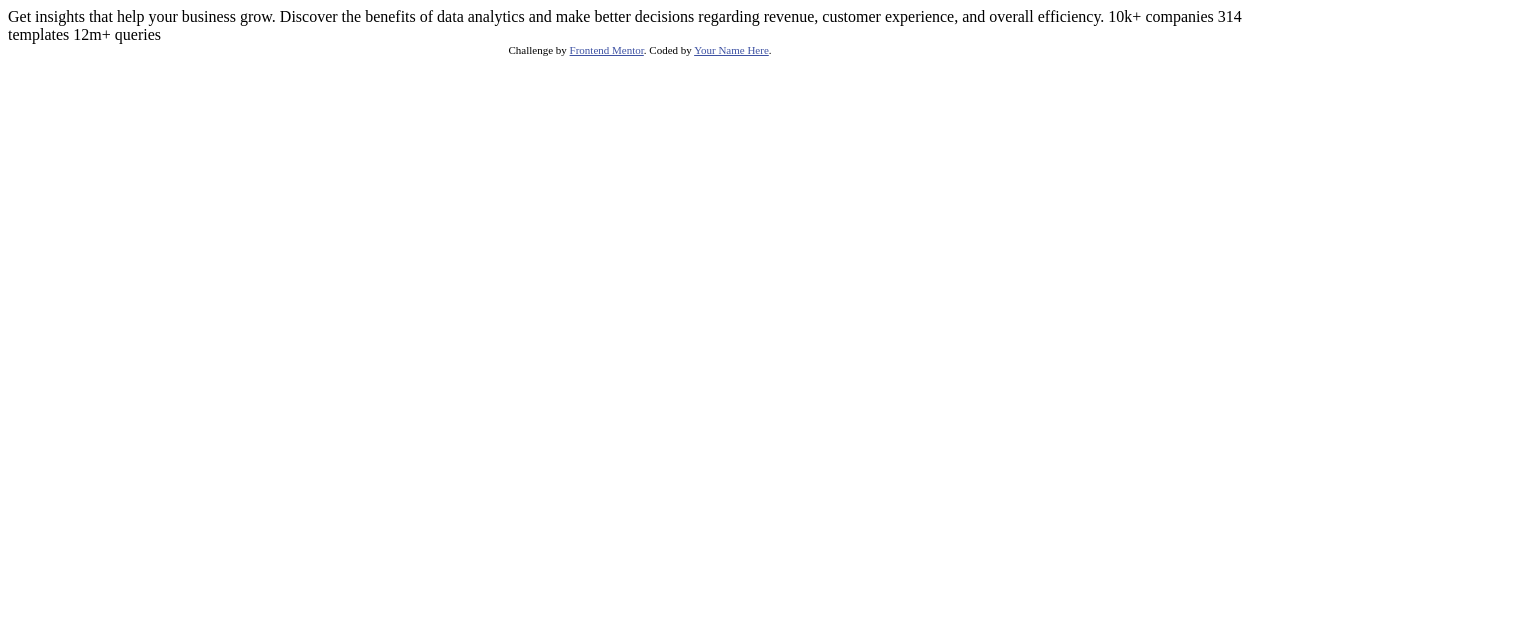
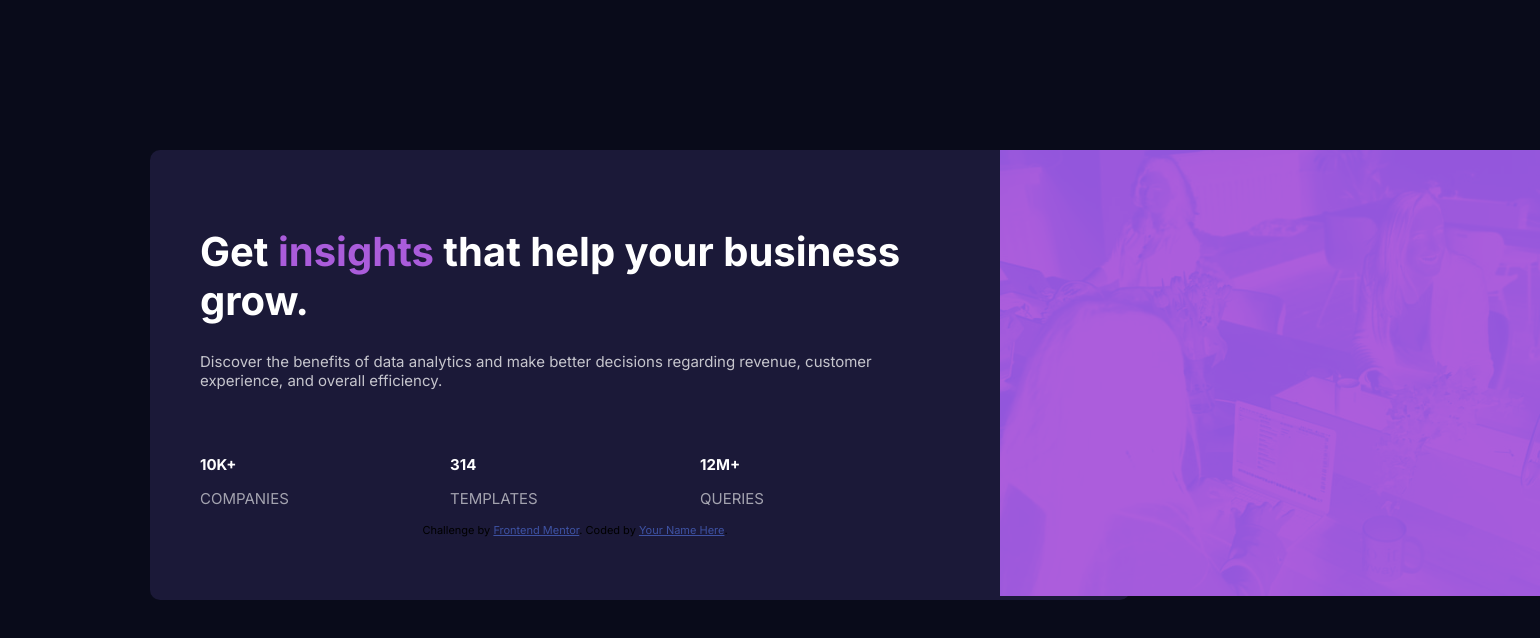
Before and after one commit to mariamihai/fm-stats-preview-card-component, a plain HTML site: page index.html in a window 1280 px wide. Shown: the whole page, 1540 px wide, since content can reach past the window. Drawn offline with Linux system fonts and the light colour scheme.

Commit message:
First try at implementing the project

```diff
--- a/index.html
+++ b/index.html
@@ -1,33 +1,70 @@
 <!DOCTYPE html>
 <html lang="en">
   <head>
-  <meta charset="UTF-8">
-  <meta name="viewport" content="width=device-width, initial-scale=1.0"> <!-- displays site properly based on user's device -->
+    <meta charset="UTF-8" />
+    <meta name="viewport" content="width=device-width, initial-scale=1.0" />
+    <!-- displays site properly based on user's device -->
 
-  <link rel="icon" type="image/png" sizes="32x32" href="./images/favicon-32x32.png">
+    <link
+      rel="icon"
+      type="image/png"
+      sizes="32x32"
+      href="./assets/favicon-32x32.png"
+    />
+
+    <link rel="preconnect" href="https://fonts.gstatic.com">
+    <link href="https://fonts.googleapis.com/css2?family=Inter:wght@400;700&display=swap" rel="stylesheet">
+    <link href="https://fonts.googleapis.com/css2?family=Inter:wght@400;700&family=Lexend+Deca&display=swap" rel="stylesheet">
 
     <title>Frontend Mentor | Stats preview card component</title>
 
     <!-- Feel free to remove these styles or customise in your own stylesheet 👍 -->
-  <style>
+    <!-- <style>
     .attribution { font-size: 11px; text-align: center; }
     .attribution a { color: hsl(228, 45%, 44%); }
   </style>
+   -->
+    <link rel="stylesheet" href="styles.css" />
   </head>
+
   <body>
+    <div class="content card">
+      <div class="text-info">
+        <h1 class="title white">
+          Get <span class="soft-violet">insights</span> that help
+          your business grow.
+        </h1>
+        <p class="description">
+          Discover the benefits of data analytics and make better decisions
+          regarding revenue, customer experience, and overall efficiency.
+        </p>
 
-  Get insights that help your business grow.
-
-  Discover the benefits of data analytics and make better decisions regarding revenue, customer
-  experience, and overall efficiency.
-
-  10k+ companies
-  314 templates
-  12m+ queries
+        <div class="main-stats">
+          <div class="stat">
+            <p class="white" style="font-weight: 900;">10k+</p>
+            <p class="slightly-transparent-white-stat">companies</p>
+          </div>
+          <div class="stat">
+            <p class="white" style="font-weight: 900;">314</p>
+            <p class="slightly-transparent-white-stat">templates</p>
+          </div>
+          <div class="stat">
+            <p class="white" style="font-weight: 900;">12m+</p>
+            <p class="slightly-transparent-white-stat">queries</p>
+          </div>
+        </div>
 
         <div class="attribution">
-    Challenge by <a href="https://www.frontendmentor.io?ref=challenge" target="_blank">Frontend Mentor</a>.
-    Coded by <a href="#">Your Name Here</a>.
+          Challenge by
+          <a href="https://www.frontendmentor.io?ref=challenge" target="_blank"
+            >Frontend Mentor</a
+          >. Coded by <a href="#">Your Name Here</a>.
+        </div>
+      </div>
+
+      <div class="image-info">
+        <img alt="people talking" src="./assets/image-header-desktop.jpg" class="img"></img>
+      </div>
     </div>
   </body>
 </html>
--- /dev/null
+++ b/styles.css
@@ -0,0 +1,73 @@
+body {
+    background-color: hsl(233, 47%, 7%);
+    margin: 10em;
+    font-size: 15px;
+    font-family: 'Inter', sans-serif;
+}
+
+.card {
+    background-color: hsl(244, 38%, 16%);
+    border-radius: 10px;
+}
+
+.content {
+    display: flex;
+}
+
+.text-info {
+    margin: 50px;
+    float: left;
+}
+
+.image-info {}
+
+.title {
+    /* text-indent: 20px; */
+    font-weight: 900;
+    font-size: 40px;
+}
+
+.description {
+    color: hsla(0, 0%, 100%, 0.75);
+}
+
+.main-stats {
+    margin-top: 50px;
+    display: flex;
+}
+
+.stat {
+    text-transform: uppercase;
+    float: left;
+    min-width: 250px;
+}
+
+.attribution {
+    font-size: 11px;
+    text-align: center;
+}
+
+.attribution a {
+    color: hsl(228, 45%, 44%);
+    padding-top: 50px;
+}
+
+.img {
+    filter: invert(55%) sepia(37%) saturate(6424%) hue-rotate(243deg) brightness(91%) contrast(88%);
+}
+
+.soft-violet {
+    color: hsl(277, 64%, 61%);
+}
+
+.white {
+    color: hsl(0, 0%, 100%);
+}
+
+.slightly-transparent-white-main {
+    color: hsla(0, 0%, 100%, 0.75);
+}
+
+.slightly-transparent-white-stat {
+    color: hsla(0, 0%, 100%, 0.6);
+}
```
Also changed, not shown: assets/favicon-32x32.png (renamed from images/favicon-32x32.png), assets/image-header-desktop.jpg (renamed from images/image-header-desktop.jpg), assets/image-header-mobile.jpg (renamed from images/image-header-mobile.jpg), image-header-desktop.jpg (added). Lines whose indentation alone changed are shown as unchanged.
